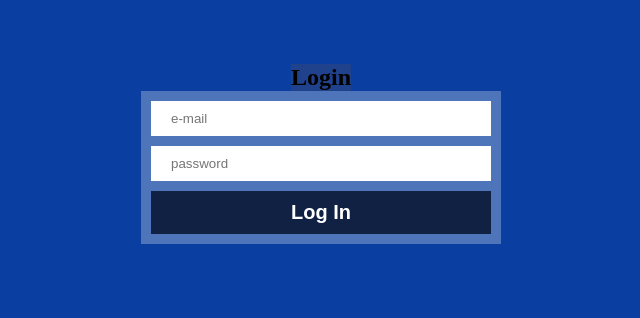
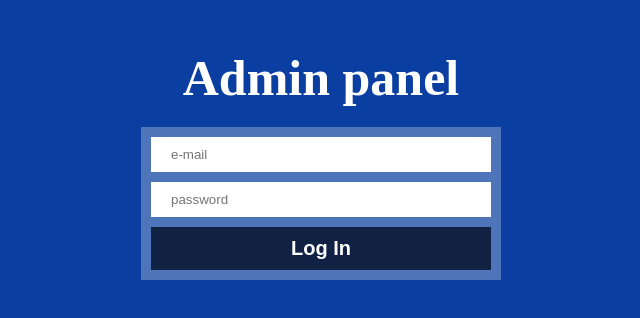
Before and after one commit to mackey7/weather-menu, a React (Create React App) app: page / in a window 1280 px wide. Shown: the part 246-564 px from the top of the page, without its empty margins (319-959 px from the left). Built offline with nearby package versions, Linux system fonts and the light colour scheme.

Commit message:
create style for header

```diff
--- a/src/components/loginPageComponents/Header.jsx
+++ b/src/components/loginPageComponents/Header.jsx
@@ -1,8 +1,15 @@
 import React from 'react';
+import styled from 'styled-components'
+
+const H1 = styled.h1`
+color:#fff;
+padding:20px;
+font-size:50px;
+`
 
 const Header = (props) => {
     return (
-        <h1>{props.text}</h1>
+        <H1>{props.text}</H1>
     )
 }
 export default Header
--- a/src/components/loginPageComponents/index.jsx
+++ b/src/components/loginPageComponents/index.jsx
@@ -18,7 +18,7 @@ height:100vh;
 const LoginPageWrapper = () => {
     return (
         <Section>
-            <Header text="Login" />
+            <Header text="Admin panel" />
             <Form />
         </Section>
     )
--- a/src/index.css
+++ b/src/index.css
@@ -1,6 +1,4 @@
 * {
     padding: 0;
     margin: 0;
-background: rgb(32, 66, 141);
-
 }
```
